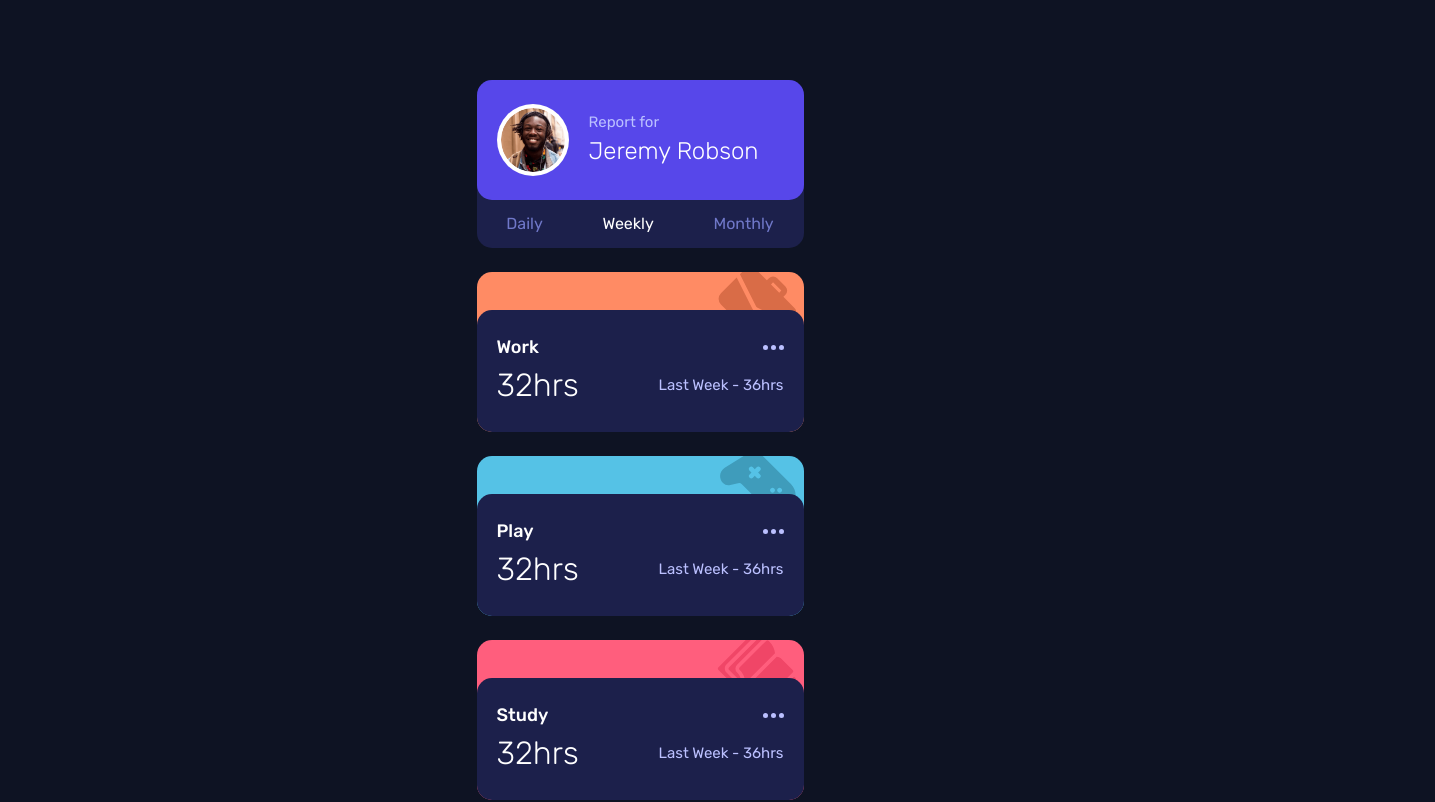
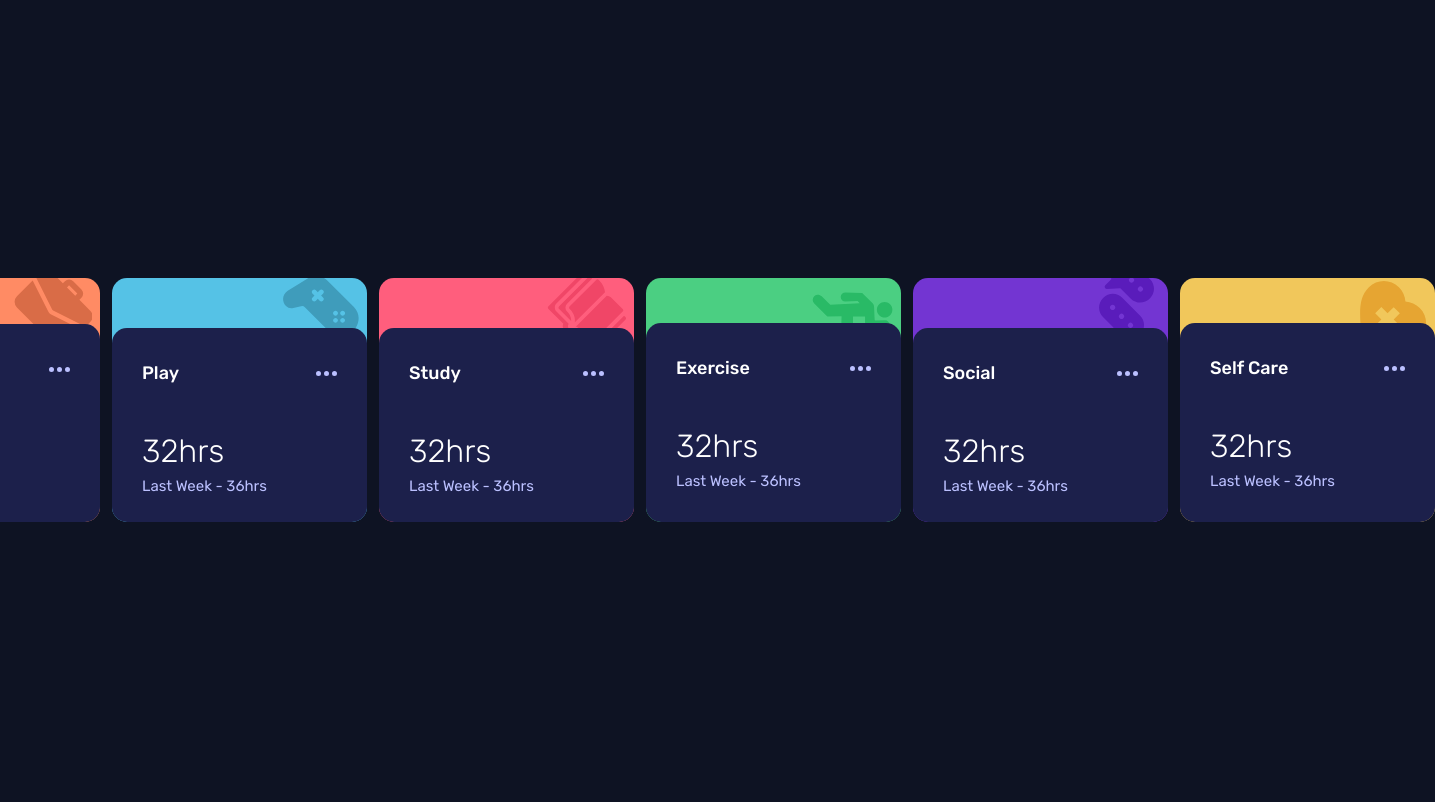
Before and after one commit to defydef/time-tracking-dashboard, a React (Vite) app: page / in a window 1280 px wide. Shown: the top 802 px of the page, 1435 px wide, since content can reach past the window. Built offline with nearby package versions, Linux system fonts and the light colour scheme.

Commit message:
Prepare CSS for desktop display

```diff
--- a/src/App.jsx
+++ b/src/App.jsx
@@ -9,8 +9,8 @@ import SelfCareIcon from "./ui/svg/SelfCareIcon";
 
 function App() {
   return (
-    <div className="flex flex-col gap-y-6 py-20 overflow-x-scroll">
-      <MainCard />
+    <div className="flex flex-col gap-y-6 py-20 sm:flex-row gap-x-3">
+      {/* <MainCard /> */}
       <ActivityCard
         icon={<WorkIcon />}
         title="Work"
--- a/src/ui/ActivityCard.jsx
+++ b/src/ui/ActivityCard.jsx
@@ -1,13 +1,15 @@
 function ActivityCard({ icon, title, bgVariant, bottom = "bottom-[-2.2rem]" }) {
   return (
     <div
-      className={`${bgVariant} w-[20.4375rem] h-[10rem] rounded-[0.9375rem] flex flex-col overflow-hidden justify-end`}
+      className={`${bgVariant} w-[20.4375rem] sm:w-[15.9375rem] h-[10rem] sm:h-[15.2475rem] rounded-[0.9375rem] flex flex-col overflow-hidden justify-end`}
     >
-      <div className={`flex justify-end relative z-[1] mr-2 ${bottom}`}>
+      <div
+        className={`flex justify-end relative z-[1] mr-2 ${bottom} sm:bottom-0`}
+      >
         {icon}
       </div>
-      <section className="bg-[var(--card-bg)] h-[7.625rem] rounded-[0.9375rem_0.9375rem_0_0] px-5 py-6 z-[2] relative">
-        <div className="flex flex-col">
+      <section className="bg-[var(--card-bg)] h-[7.625rem] sm:h-[12.4375rem] rounded-[0.9375rem_0.9375rem_0_0] px-5 py-6 z-[2] relative sm:mt-[-1.5rem]">
+        <div className="flex flex-col justify-between sm:gap-10 sm:px-2.5 sm:pt-2">
           <section className="flex justify-between items-center">
             <p className="text-[1.125rem] font-medium">{title}</p>
             <svg width="21" height="5" xmlns="http://www.w3.org/2000/svg">
@@ -18,7 +20,7 @@ function ActivityCard({ icon, title, bgVariant, bottom = "bottom-[-2.2rem]" }) {
               />
             </svg>
           </section>
-          <section className="flex justify-between items-center">
+          <section className="flex justify-between items-center sm:items-start sm:flex-col">
             <h1 className="text-[2rem] font-light">32hrs</h1>
             <p className="text-[var(--secondary-text)] text-[0.9375rem]">
               Last Week - 36hrs
```
